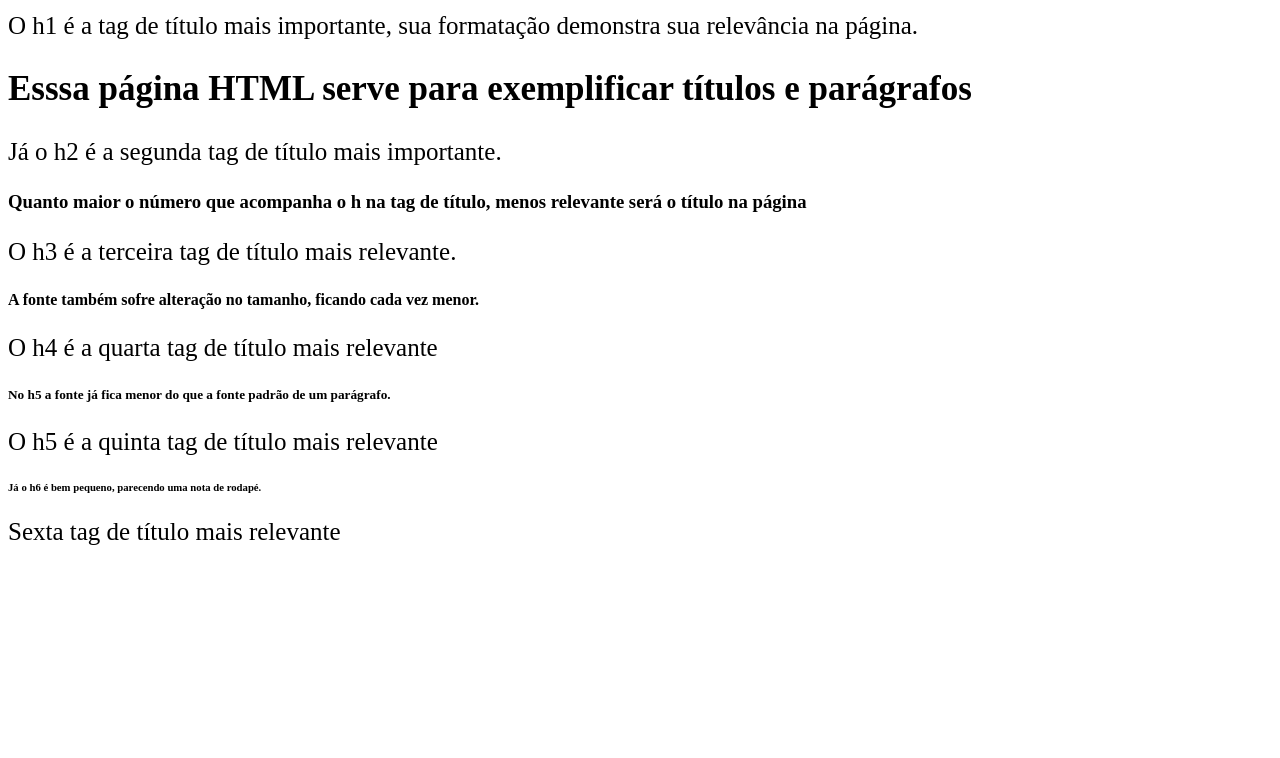
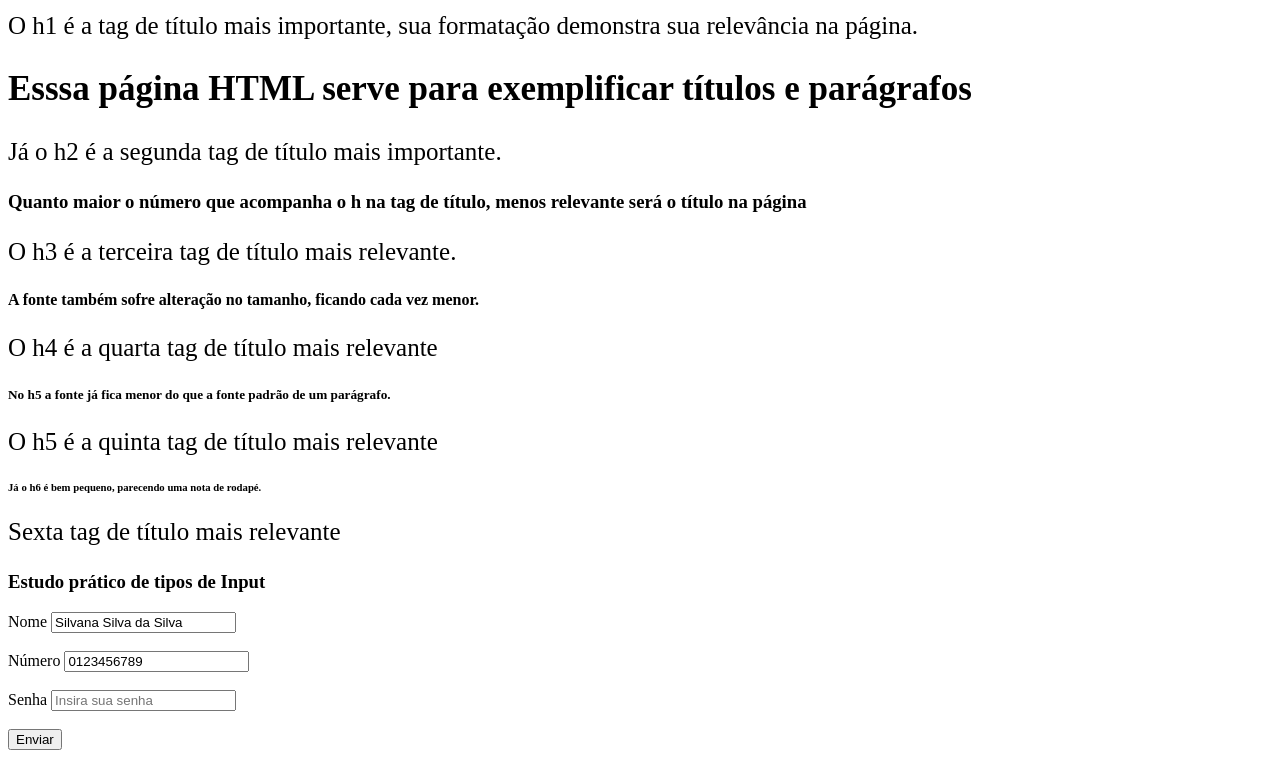
Before and after one commit to RogerioCosta88/dev-quest-html-basico-titulos-e-paragrafos, a plain HTML site: page index.html in a window 1280 px wide. Shown: the part 113-871 px from the top of the page. Before the commit the page ends 800 px from the top, so only its background shows below. Drawn offline with Linux system fonts and the light colour scheme.

Commit message:
adiciono um estudo sobre input

```diff
--- a/index.html
+++ b/index.html
@@ -1,5 +1,6 @@
 <!DOCTYPE html>
 <html lang="en">
+
 <head>
   <meta charset="UTF-8" />
   <meta name="viewport" content="width=device-width, initial-scale=1.0" />
@@ -8,6 +9,7 @@
 
   <link rel="stylesheet" href="style.css">
 </head>
+
 <body>
   <h1>Títulos e Parágrafos</h1>
   <p>
@@ -32,5 +34,25 @@
 
   <h6>Já o h6 é bem pequeno, parecendo uma nota de rodapé.</h6>
   <p>Sexta tag de título mais relevante</p>
+
+  <h3>Estudo prático de tipos de <strong>Input</strong></h3>
+
+  <label for="nome">Nome</label>
+  <input type="text" name="nome" id="nome" value="Silvana Silva da Silva" placeholder="Digite seu nome">
+
+  <br><br>
+
+  <label for="numero">Número</label>
+  <input type="number" name="numero" id="numero" value="0123456789" placeholder="Digite números">
+
+  <br><br>
+
+  <label for="senha">Senha</label>
+  <input type="password" name="senha" id="senha" placeholder="Insira sua senha">
+
+  <br><br>
+
+  <input type="submit" value="Enviar">
 </body>
+
 </html>
```
Lines whose indentation alone changed are shown as unchanged.
